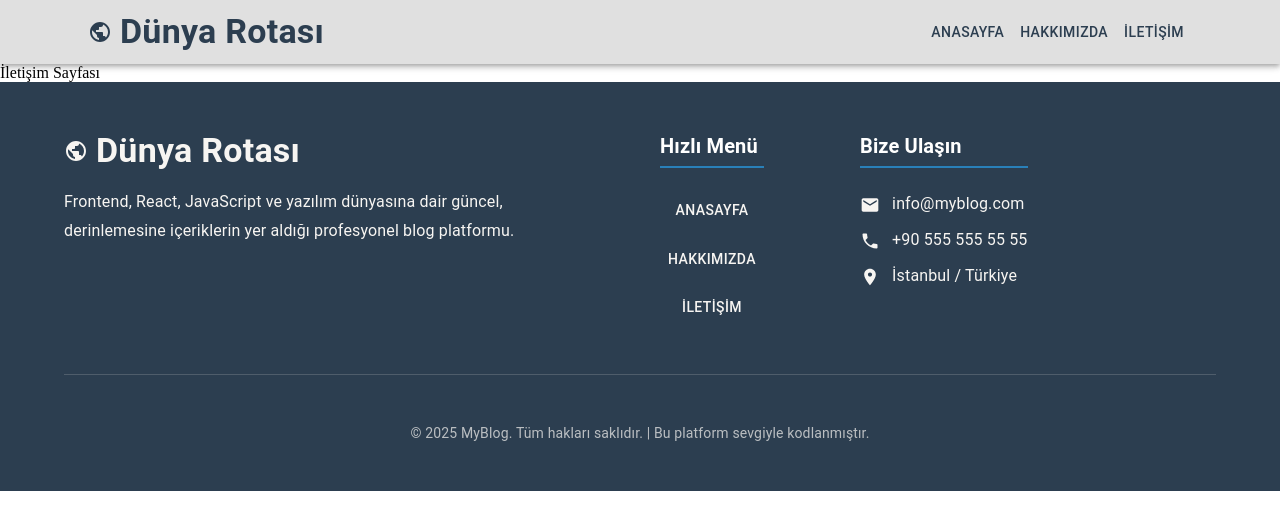
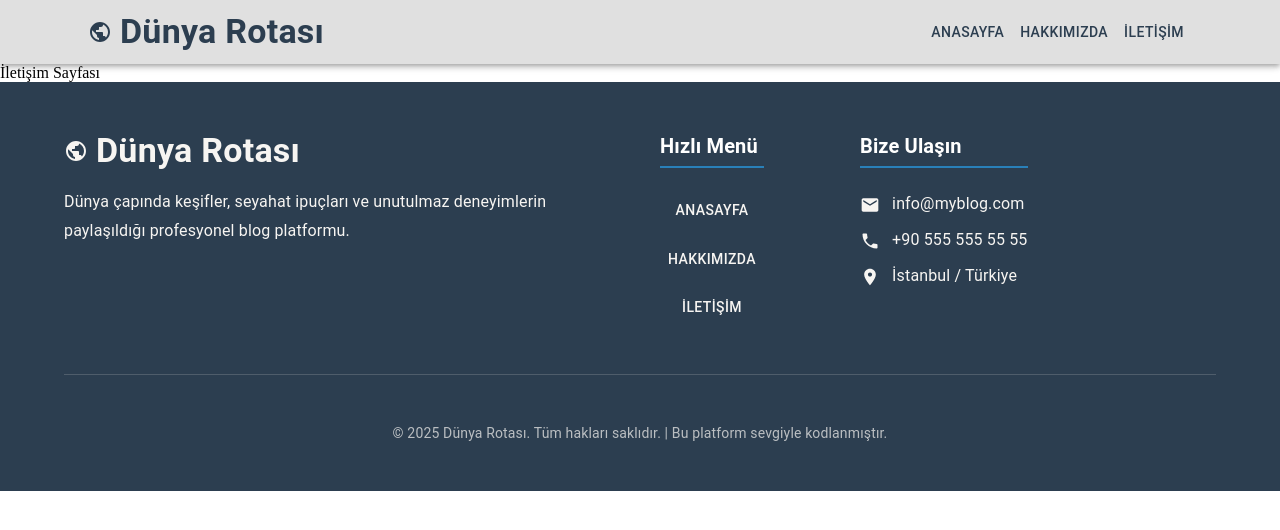
Before and after one commit to Ozhanbirgul/mui-blog, a React (Vite) app: page /iletisim in a window 1280 px wide. Shown: the top 530 px of the page. Built offline with nearby package versions, Linux system fonts and the light colour scheme.

Commit message:
footer yazı güncellendi

```diff
--- a/src/components/Footer.jsx
+++ b/src/components/Footer.jsx
@@ -36,8 +36,8 @@ export default function Footer() {
               variant="body1"
               sx={{ lineHeight: 1.8, color: "#F7F5F2", width: "500px", mt: 2 }}
             >
-              Frontend, React, JavaScript ve yazılım dünyasına dair güncel,
-              derinlemesine içeriklerin yer aldığı profesyonel blog platformu.
+              Dünya çapında keşifler, seyahat ipuçları ve unutulmaz deneyimlerin
+              paylaşıldığı profesyonel blog platformu.
             </Typography>
           </Grid>
 
@@ -122,7 +122,7 @@ export default function Footer() {
           textAlign="center"
           sx={{ color: "#F7F5F2", opacity: 0.7 }}
         >
-          © {new Date().getFullYear()} MyBlog. Tüm hakları saklıdır. | Bu
+          © {new Date().getFullYear()} Dünya Rotası. Tüm hakları saklıdır. | Bu
           platform sevgiyle kodlanmıştır.
         </Typography>
       </Container>
--- a/src/components/Hero.jsx
+++ b/src/components/Hero.jsx
@@ -5,7 +5,7 @@ const Hero = () => {
     <Box
       sx={{
         position: "relative",
-        width: "100vw",
+        width: "100%",
         height: { xs: 400, sm: 500, md: 600 },
         backgroundImage:
           "url('https://images.unsplash.com/photo-1506905925346-21bda4d32df4')",
--- a/src/pages/Home.jsx
+++ b/src/pages/Home.jsx
@@ -27,7 +27,6 @@ const Home = () => {
       <Hero />
       <Container maxWidth="lg" sx={{ py: 4 }}>
         <Grid container spacing={3} alignItems="stretch">
-
           {/* --- Sol taraf (Hero Görseli) --- */}
           <Grid
             sx={{
@@ -48,6 +47,16 @@ const Home = () => {
               width: { xs: "100%", md: "25%" },
             }}
           >
+            {/* Tüm sidebar için sticky wrapper */}
+            <Box
+              sx={{
+                position: "sticky",
+                top: { xs: 0, md: 100 },
+                display: "flex",
+                flexDirection: "column",
+                gap: 3, // Aralarındaki boşluk
+              }}
+            >
               <Paper
                 elevation={3}
                 sx={{
@@ -57,8 +66,6 @@ const Home = () => {
                   flexDirection: "column",
                   justifyContent: "flex-start",
                   backgroundColor: "#fff",
-                position: { xs: "relative", md: "sticky" },
-                top: { xs: 0, md: 100 },
                 }}
               >
                 <Typography
@@ -69,6 +76,7 @@ const Home = () => {
                 >
                   Popüler Yazılar
                 </Typography>
+
                 <List sx={{ mb: 3 }}>
                   {popularPosts.map((post, index) => (
                     <ListItem key={index} disablePadding sx={{ mb: 1.5 }}>
@@ -89,9 +97,12 @@ const Home = () => {
                 </List>
               </Paper>
 
+              {/* Email Subscription CTA */}
+              <Box>
                 <EmailSubscriptionCta />
+              </Box>
+            </Box>
           </Grid>
-
         </Grid>
       </Container>
     </Box>
```
Lines whose indentation alone changed are shown as unchanged.
